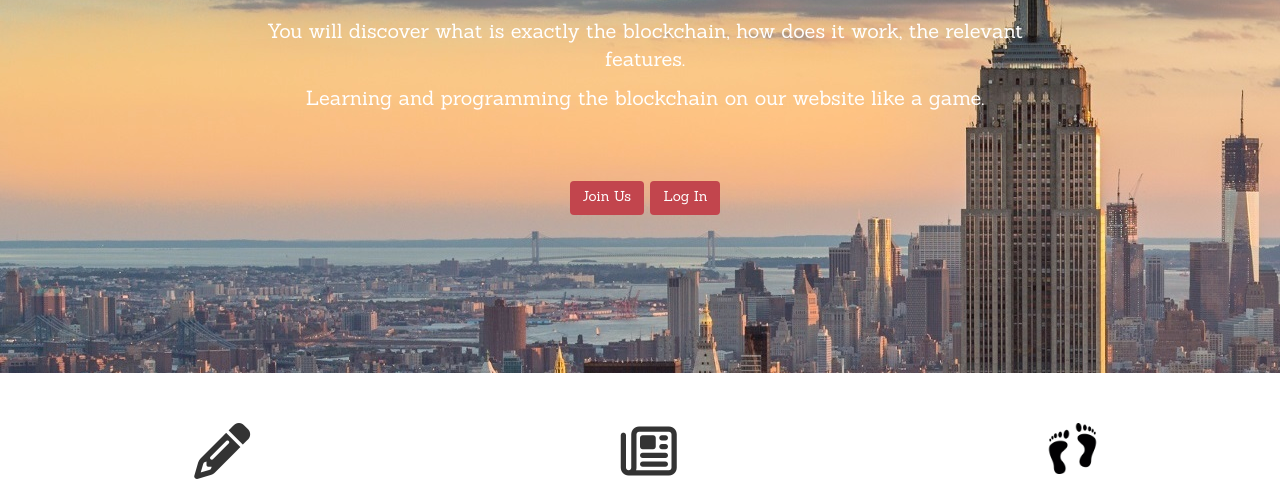
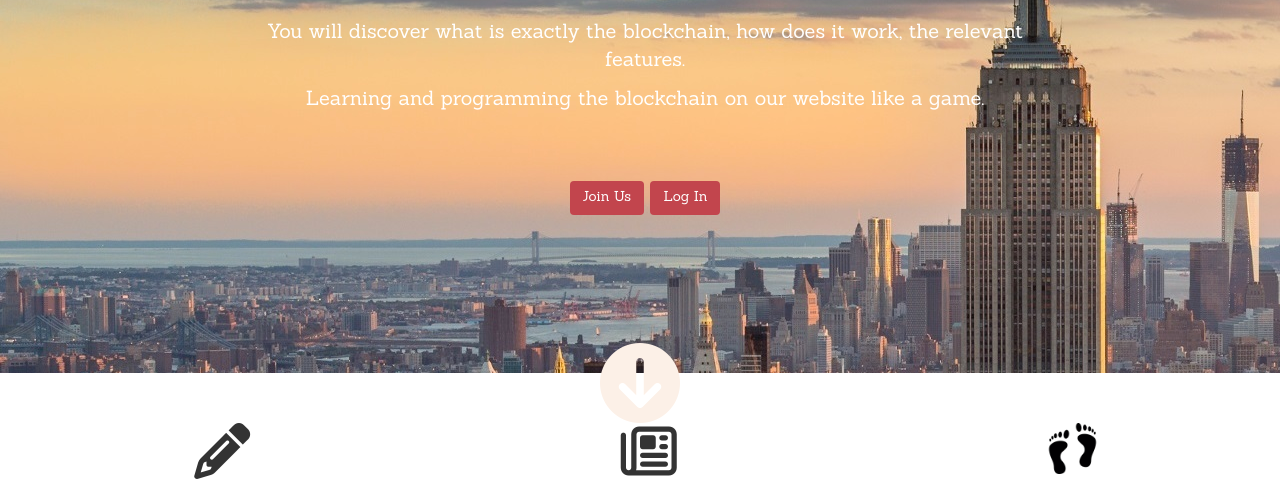
Before and after one commit to Ozerioss/Unblockit-PI2, a plain HTML site: page index.html in a window 1280 px wide. Shown: the part 347-828 px from the top of the page. Drawn offline with nearby package versions, Linux system fonts and the light colour scheme.

Commit message:
added arrow for auto scroll

```diff
--- a/index.html
+++ b/index.html
@@ -48,6 +48,9 @@
 
           <button class="btn" id="joinUs" data-toggle="modal" data-target="#joinUsMod">Join Us</button>
 
+
+
+
           <!-- Modal -->
           <div class="modal fade" id="joinUsMod" tabindex="-1" role="dialog" aria-labelledby="myModalLabel">
             <div class="modal-dialog" role="document">
@@ -70,6 +73,13 @@
           <button class="btn" id="logIn" data-toggle="modal" data-target="#logInMod">Log In</button>
         </div>
       </div>
+
+       <div class="down-button">
+            <a class="bouton">
+            <i class="fa fa-arrow-circle-down fa-4x" aria-hidden="true"></i>
+            </a>
+          </div>
+
       <div class="container bottom20" display="true">
       </div>
     </div>
@@ -77,10 +87,10 @@
 
     </div>
     <div class="row" id="presentation">
+    <!-- Idées pour fix utiliser col-md-4 et une classe css pour mettre des margins plutot que l'offset
+    aligner le texte au centre et uniformiser la taille des images ( faudrait aussi que la taille des 3 textes soit uniforme) -->
       <div class="container col-md-3 col-md-offset-1">
         <div id="icones"> <i class="fa fa-pencil fa-4x" aria-hidden="true"></i>
-
-
         </div>
         <h1>Exercices</h1>
         <p>Our exercices are ascending in difficulty in a soft curve so that you will always be challenged and pushed to get out of your comfort zone to learn more.</p>
--- a/style.css
+++ b/style.css
@@ -59,6 +59,20 @@ body
 #steps
 {
   padding-top: 6%;
+}
+
+
+.down-button
+{
+  position: absolute;
+  bottom: 30px;
+  width: 100%;
+  text-align: center;
+}
+
+.down-button i
+{
+  color: #fcf0e7;
 }
 
 .navbar-bottom {
```
